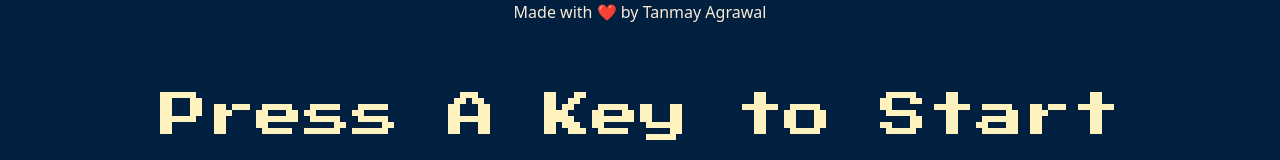
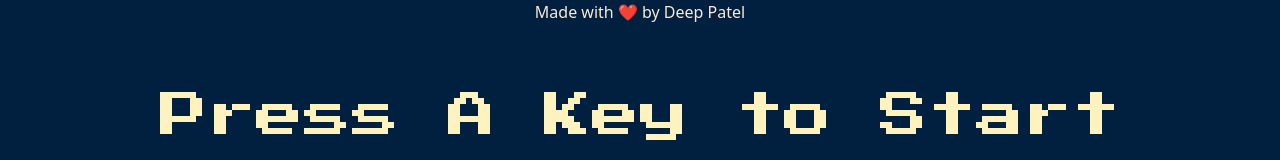
Before and after one commit to deep2302/Simon-Game, a plain HTML site: page index.html in a window 1280 px wide. Shown: the top 160 px of the page. Drawn offline with nearby package versions, Linux system fonts and the light colour scheme.

Commit message:
Update index.html

```diff
--- a/index.html
+++ b/index.html
@@ -12,7 +12,7 @@
 </head>
 
 <body>
-  <p style="color: antiquewhite;">Made with ❤️ by Tanmay Agrawal</p>
+  <p style="color: antiquewhite;">Made with ❤️ by Deep Patel</p>
   <h1 id="level-titlee">Press A Key to Start</h1>
   <div class="containerr">
     <div class="roww">
```
